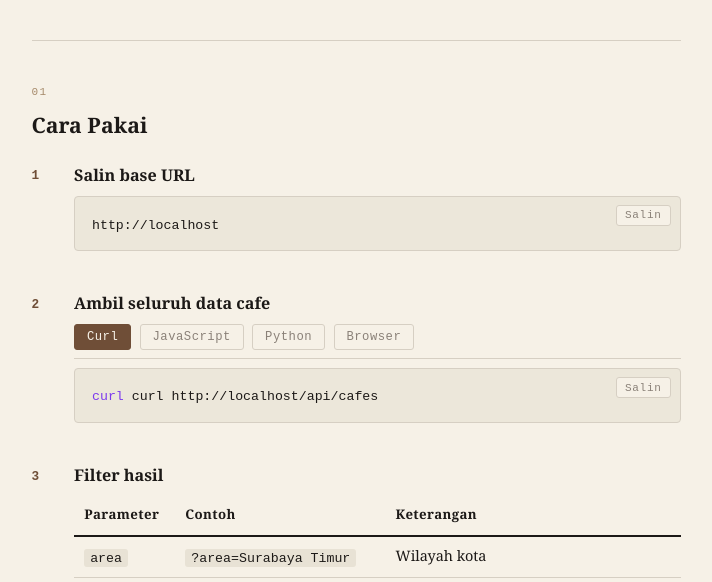
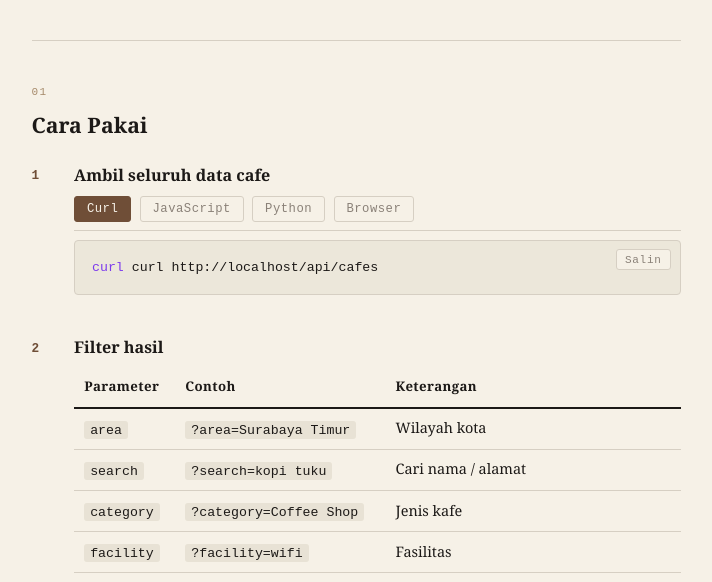
Before and after one commit to churlish-electorate222/surabaya-cafe-api, a website: page public/index.html in a window 1280 px wide. Shown: the part 216-798 px from the top of the page, without its empty margins (284-996 px from the left). Drawn offline with Linux system fonts and the light colour scheme; no server answers.

Commit message:
update info dashboard

```diff
--- a/public/index.html
+++ b/public/index.html
@@ -31,17 +31,6 @@
 
       <div class="step">
         <p class="step-num">1</p>
-        <div>
-          <p class="step-title">Salin base URL</p>
-          <div class="code-block">
-            <code id="base-url">Memuat...</code>
-            <button class="copy-btn" data-target="base-url">Salin</button>
-          </div>
-        </div>
-      </div>
-
-      <div class="step">
-        <p class="step-num">2</p>
         <div>
           <p class="step-title">Ambil seluruh data cafe</p>
 
@@ -98,7 +87,7 @@ Data akan ditampilkan sebagai JSON.</code></pre>
       </div>
 
       <div class="step">
-        <p class="step-num">3</p>
+        <p class="step-num">2</p>
         <div>
           <p class="step-title">Filter hasil</p>
           <table class="param-table">
--- a/public/script.js
+++ b/public/script.js
@@ -7,7 +7,6 @@
   const BASE = location.origin;
 
   // Set base URLs in code blocks
-  document.getElementById('base-url').textContent = BASE;
   document.getElementById('code-url-1').textContent = BASE + '/api/cafes';
   document.getElementById('code-url-curl').textContent = 'curl ' + BASE + '/api/cafes';
   document.getElementById('code-url-python').textContent = BASE + '/api/cafes';
```
Also changed, not shown: 1 other file.
